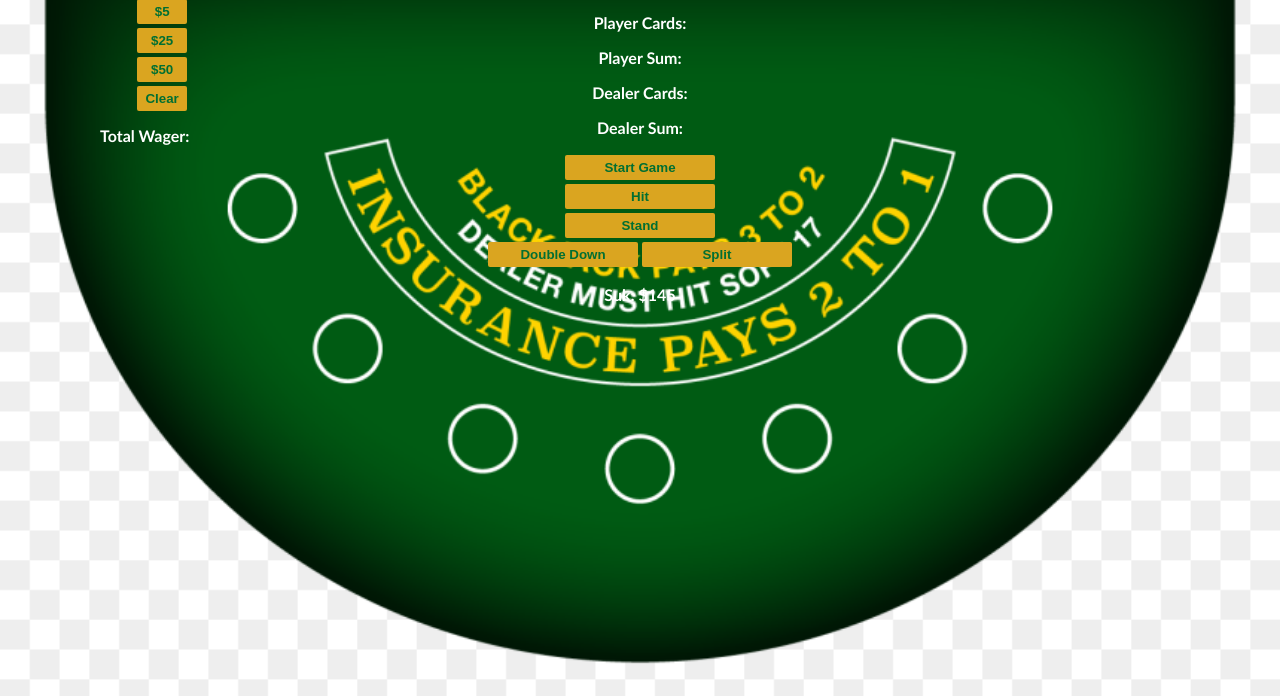
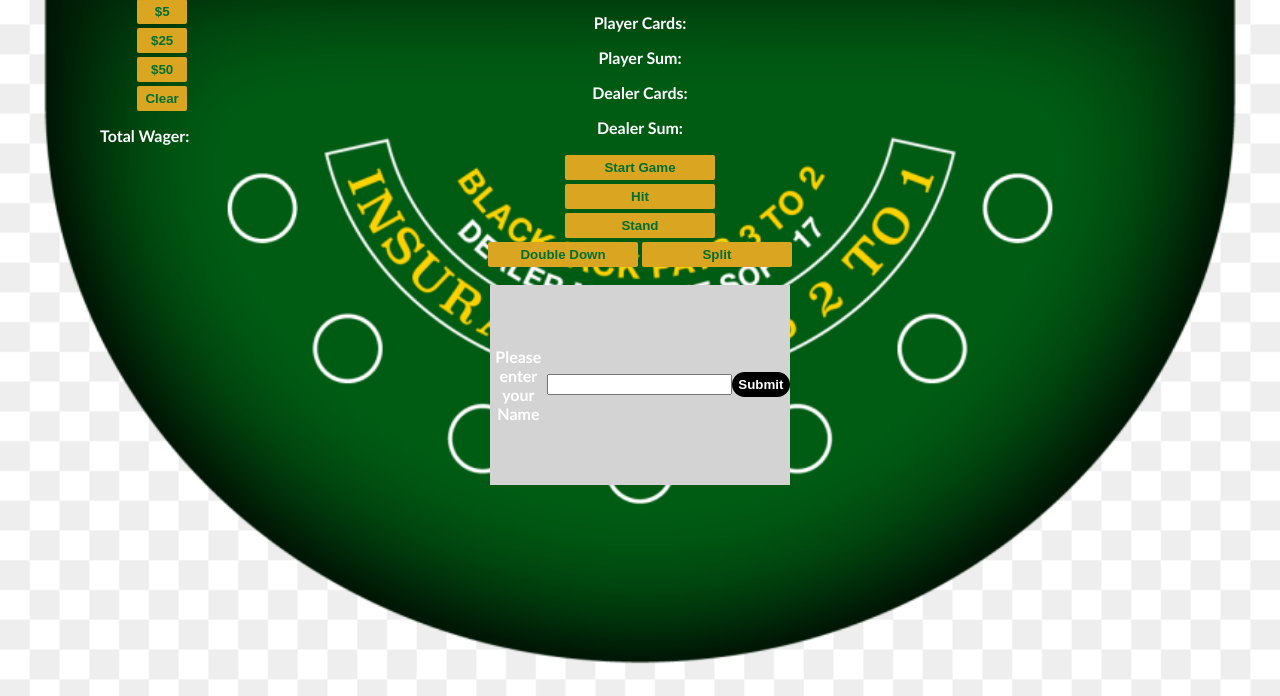
Before and after one commit to swon206/BlackJackGame, a plain HTML site: page index.html in a window 1280 px wide. Shown: the part 104-800 px from the top of the page. Drawn offline with Linux system fonts and the light colour scheme.

Commit message:
commit prior to player class implementation

```diff
--- a/blackjack.js
+++ b/blackjack.js
@@ -24,17 +24,20 @@ const twentyFiveBtn = document.getElementById("twentyFive-btn");
 const fiftyBtn = document.getElementById("fifty-btn");
 const clearBtn = document.getElementById("clear-btn");
 const doubleBtn = document.getElementById("double-btn");
+const submitNameBtn = document.getElementById("submit-btn");
+const playerNameEl = document.getElementById("enterPname-el");
 
 let pAces = 0;
 let dAces = 0;
 
 let player = {
   name: "Suk",
-  chips: 145,
+  chips: 500,
 };
 
 let playerEl = document.getElementById("player-el");
-playerEl.textContent = player.name + ": $" + player.chips;
+playerEl.textContent = playerName();
+//playerEl.textContent = player.name + ": $" + player.chips;
 
 function getRandomCard() {
   return Math.floor(Math.random() * 10) + 2;
@@ -89,7 +92,8 @@ function renderGame() {
     payOut();
   } else if (pSum < 22) {
     message = "Do you want to draw another card?";
-  } else if (pSum === 22 && pCards.length === 2) {
+  } else if (pAces === 2) {
+    message = "Do you want to draw another card?";
   } else {
     message = "You've busted!!!";
     payOut();
@@ -354,11 +358,23 @@ function doubleDown() {
 
 doubleBtn.addEventListener("click", doubleDown);
 
+submitNameBtn.addEventListener("click", playerName);
+
 function printCards(element, name, array) {
   element.textContent = `${name} Cards: `;
   for (let i = 0; i < array.length; i++) {
     element.textContent += array[i] + " ";
   }
+}
+
+function playerName() {
+  playerEl.textContent = `${playerNameEl.value}: $${player.chips}`;
+  playerNameEl.value = "";
+  //setVisibility("playerName-el", "none");
+}
+
+function setVisibility(id, visibility) {
+  document.getElementById(id).style.display = visibility;
 }
 
 /*
--- a/index.html
+++ b/index.html
@@ -41,6 +41,13 @@
     <div id="totalWager">Total Wager:
     </div>
     <p id="player-el"></p>
+    <div id="playerName-el">
+      <p>Please enter your Name</p>
+      <br>
+      <input type="text" id="enterPname-el">
+
+      <button id="submit-btn">Submit</button>
+    </div>
     <script type="text/javascript" src="./blackjack.js"></script>
   </body>
 </html>
--- a/stylesheet.css
+++ b/stylesheet.css
@@ -56,3 +56,25 @@ button {
 #one-btn {
   margin-top: 5px;
 }
+
+#playerName-el {
+  display: flex;
+  align-items: center;
+  background: lightgray;
+  margin: auto;
+  width: 300px;
+  height: 200px;
+}
+
+#playerName-btn {
+  display: block;
+  background: black;
+  color: white;
+  border-radius: 20px;
+}
+
+#submit-btn {
+  border-radius: 20px;
+  background: black;
+  color: white;
+}
```
